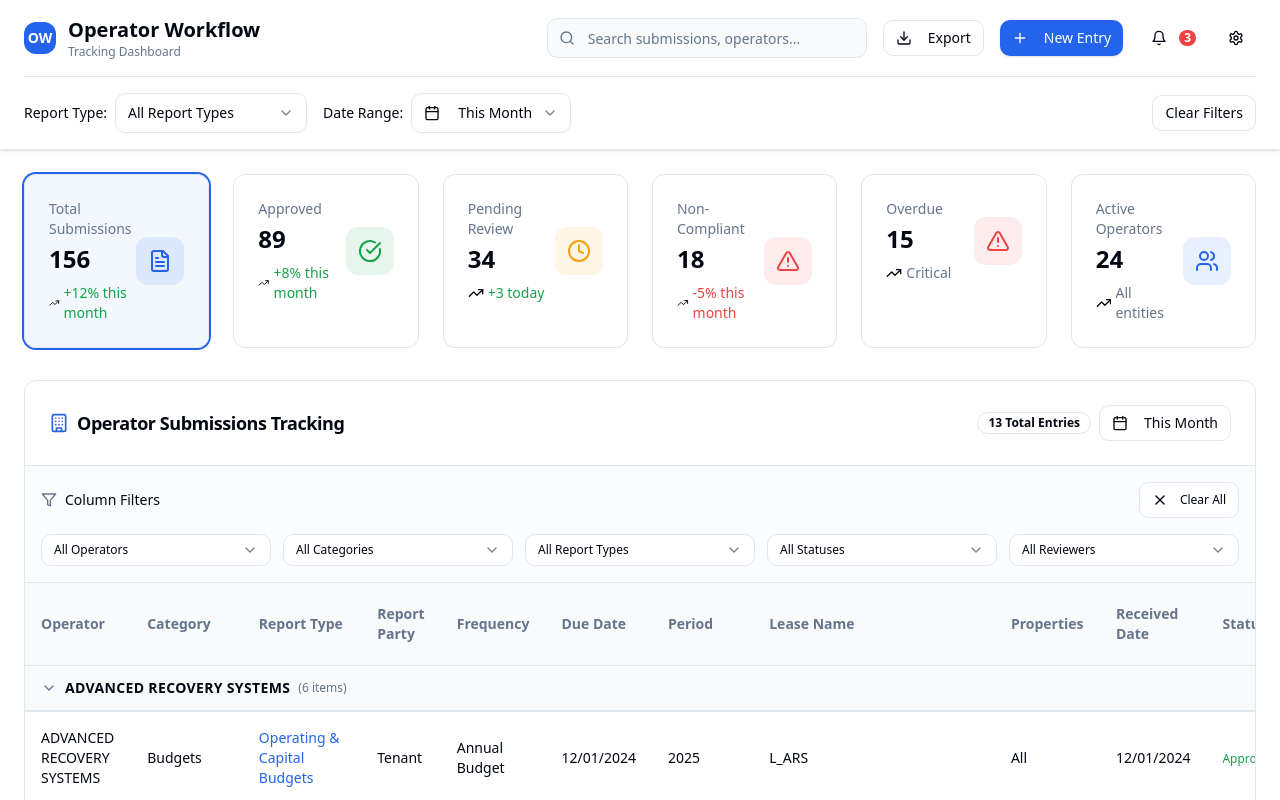
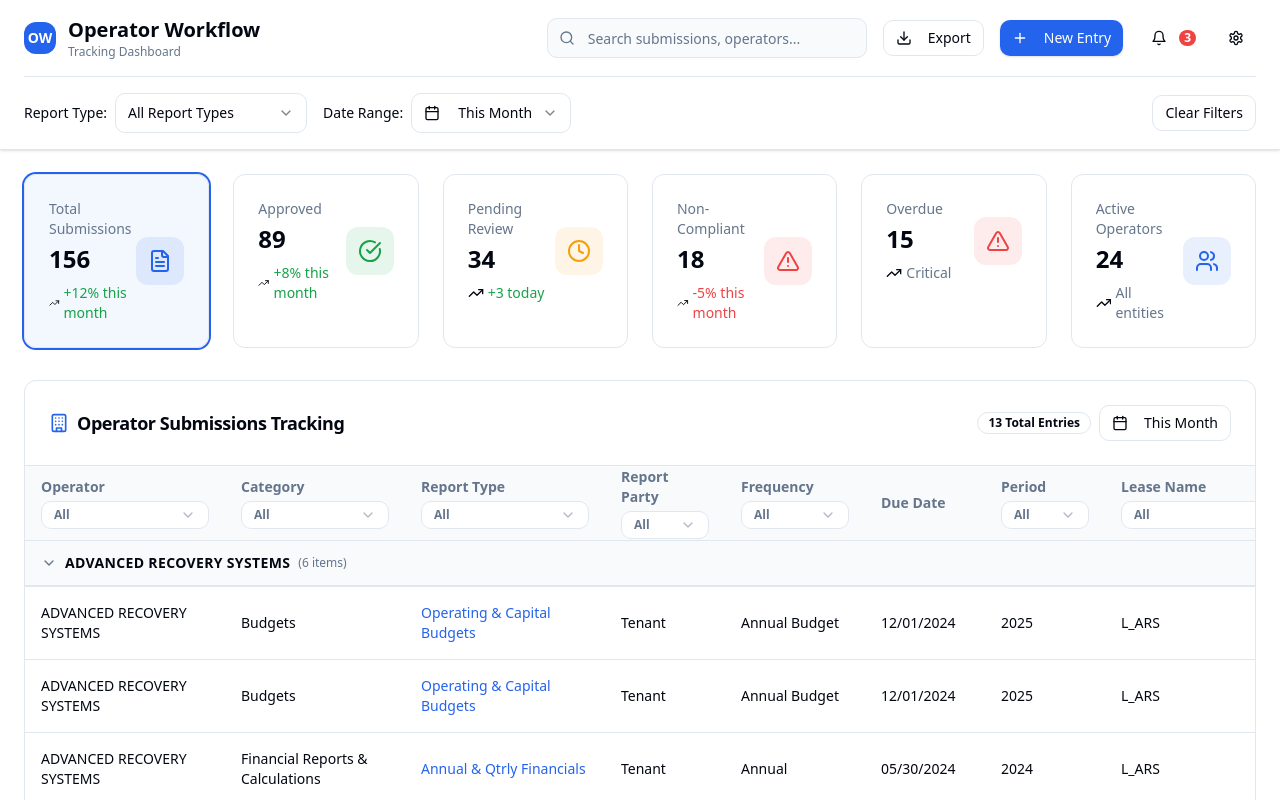
Before and after one commit to sipsoh/operator-admin-dashboard, a React (Vite) app: page / in a window 1280 px wide. Shown: the top 800 px of the page. Built offline with nearby package versions, Linux system fonts and the light colour scheme.

Commit message:
Integrate column filters
Integrate column filters into the table headers for a more cohesive user experience.

```diff
--- a/src/components/SubmissionTable.tsx
+++ b/src/components/SubmissionTable.tsx
@@ -458,105 +458,185 @@ export const SubmissionTable = ({
         </div>
       </CardHeader>
       <CardContent className="p-0">
-        {/* Filters Row */}
-        <div className="p-4 border-b border-border bg-muted/30">
-          <div className="flex items-center justify-between mb-4">
-            <div className="flex items-center space-x-2">
-              <Filter className="h-4 w-4 text-muted-foreground" />
-              <span className="text-sm font-medium">Column Filters</span>
-            </div>
-            <Button
-              variant="outline"
-              size="sm"
-              onClick={clearAllFilters}
-              className="text-xs"
-            >
-              <X className="h-3 w-3 mr-1" />
-              Clear All
-            </Button>
-          </div>
-          <div className="grid grid-cols-5 gap-3">
+        <div className="overflow-x-auto">
+          <Table>
+            <TableHeader>
+              <TableRow className="bg-muted/50">
+                <TableHead className="font-semibold min-w-[200px]">
+                  <div className="space-y-1">
+                    <div>Operator</div>
                     <Select value={columnFilters.operator} onValueChange={(value) => updateColumnFilter("operator", value)}>
-              <SelectTrigger className="h-8 text-xs">
-                <SelectValue placeholder="Operator" />
+                      <SelectTrigger className="h-7 text-xs">
+                        <SelectValue placeholder="All" />
                       </SelectTrigger>
                       <SelectContent>
-                <SelectItem value="all">All Operators</SelectItem>
+                        <SelectItem value="all">All</SelectItem>
                         {getUniqueValues("operator").map(value => (
                           <SelectItem key={value} value={value}>{value}</SelectItem>
                         ))}
                       </SelectContent>
                     </Select>
-
+                  </div>
+                </TableHead>
+                <TableHead className="font-semibold min-w-[180px]">
+                  <div className="space-y-1">
+                    <div>Category</div>
                     <Select value={columnFilters.category} onValueChange={(value) => updateColumnFilter("category", value)}>
-              <SelectTrigger className="h-8 text-xs">
-                <SelectValue placeholder="Category" />
+                      <SelectTrigger className="h-7 text-xs">
+                        <SelectValue placeholder="All" />
                       </SelectTrigger>
                       <SelectContent>
-                <SelectItem value="all">All Categories</SelectItem>
+                        <SelectItem value="all">All</SelectItem>
                         {getUniqueValues("category").map(value => (
                           <SelectItem key={value} value={value}>{value}</SelectItem>
                         ))}
                       </SelectContent>
                     </Select>
-
+                  </div>
+                </TableHead>
+                <TableHead className="font-semibold min-w-[200px]">
+                  <div className="space-y-1">
+                    <div>Report Type</div>
                     <Select value={columnFilters.reportType} onValueChange={(value) => updateColumnFilter("reportType", value)}>
-              <SelectTrigger className="h-8 text-xs">
-                <SelectValue placeholder="Report Type" />
+                      <SelectTrigger className="h-7 text-xs">
+                        <SelectValue placeholder="All" />
                       </SelectTrigger>
                       <SelectContent>
-                <SelectItem value="all">All Report Types</SelectItem>
+                        <SelectItem value="all">All</SelectItem>
                         {getUniqueValues("reportType").map(value => (
                           <SelectItem key={value} value={value}>{value}</SelectItem>
                         ))}
                       </SelectContent>
                     </Select>
-
-            <Select value={columnFilters.status} onValueChange={(value) => updateColumnFilter("status", value)}>
-              <SelectTrigger className="h-8 text-xs">
-                <SelectValue placeholder="Status" />
+                  </div>
+                </TableHead>
+                <TableHead className="font-semibold min-w-[120px]">
+                  <div className="space-y-1">
+                    <div>Report Party</div>
+                    <Select value={columnFilters.reportParty} onValueChange={(value) => updateColumnFilter("reportParty", value)}>
+                      <SelectTrigger className="h-7 text-xs">
+                        <SelectValue placeholder="All" />
                       </SelectTrigger>
                       <SelectContent>
-                <SelectItem value="all">All Statuses</SelectItem>
+                        <SelectItem value="all">All</SelectItem>
+                        {getUniqueValues("reportParty").map(value => (
+                          <SelectItem key={value} value={value}>{value}</SelectItem>
+                        ))}
+                      </SelectContent>
+                    </Select>
+                  </div>
+                </TableHead>
+                <TableHead className="font-semibold min-w-[140px]">
+                  <div className="space-y-1">
+                    <div>Frequency</div>
+                    <Select value={columnFilters.frequency} onValueChange={(value) => updateColumnFilter("frequency", value)}>
+                      <SelectTrigger className="h-7 text-xs">
+                        <SelectValue placeholder="All" />
+                      </SelectTrigger>
+                      <SelectContent>
+                        <SelectItem value="all">All</SelectItem>
+                        {getUniqueValues("frequency").map(value => (
+                          <SelectItem key={value} value={value}>{value}</SelectItem>
+                        ))}
+                      </SelectContent>
+                    </Select>
+                  </div>
+                </TableHead>
+                <TableHead className="font-semibold min-w-[120px]">Due Date</TableHead>
+                <TableHead className="font-semibold min-w-[120px]">
+                  <div className="space-y-1">
+                    <div>Period</div>
+                    <Select value={columnFilters.period} onValueChange={(value) => updateColumnFilter("period", value)}>
+                      <SelectTrigger className="h-7 text-xs">
+                        <SelectValue placeholder="All" />
+                      </SelectTrigger>
+                      <SelectContent>
+                        <SelectItem value="all">All</SelectItem>
+                        {getUniqueValues("period").map(value => (
+                          <SelectItem key={value} value={value}>{value}</SelectItem>
+                        ))}
+                      </SelectContent>
+                    </Select>
+                  </div>
+                </TableHead>
+                <TableHead className="font-semibold min-w-[180px]">
+                  <div className="space-y-1">
+                    <div>Lease Name</div>
+                    <Select value={columnFilters.leaseName} onValueChange={(value) => updateColumnFilter("leaseName", value)}>
+                      <SelectTrigger className="h-7 text-xs">
+                        <SelectValue placeholder="All" />
+                      </SelectTrigger>
+                      <SelectContent>
+                        <SelectItem value="all">All</SelectItem>
+                        {getUniqueValues("leaseName").map(value => (
+                          <SelectItem key={value} value={value}>{value}</SelectItem>
+                        ))}
+                      </SelectContent>
+                    </Select>
+                  </div>
+                </TableHead>
+                <TableHead className="font-semibold min-w-[140px]">
+                  <div className="space-y-1">
+                    <div>Properties</div>
+                    <Select value={columnFilters.properties} onValueChange={(value) => updateColumnFilter("properties", value)}>
+                      <SelectTrigger className="h-7 text-xs">
+                        <SelectValue placeholder="All" />
+                      </SelectTrigger>
+                      <SelectContent>
+                        <SelectItem value="all">All</SelectItem>
+                        {getUniqueValues("properties").map(value => (
+                          <SelectItem key={value} value={value}>{value}</SelectItem>
+                        ))}
+                      </SelectContent>
+                    </Select>
+                  </div>
+                </TableHead>
+                <TableHead className="font-semibold min-w-[120px]">Received Date</TableHead>
+                <TableHead className="font-semibold min-w-[120px]">
+                  <div className="space-y-1">
+                    <div>Status</div>
+                    <Select value={columnFilters.status} onValueChange={(value) => updateColumnFilter("status", value)}>
+                      <SelectTrigger className="h-7 text-xs">
+                        <SelectValue placeholder="All" />
+                      </SelectTrigger>
+                      <SelectContent>
+                        <SelectItem value="all">All</SelectItem>
                         {getUniqueValues("status").map(value => (
                           <SelectItem key={value} value={value}>{value}</SelectItem>
                         ))}
                       </SelectContent>
                     </Select>
-
+                  </div>
+                </TableHead>
+                <TableHead className="font-semibold min-w-[140px]">
+                  <div className="space-y-1">
+                    <div>Reviewer/Approver</div>
                     <Select value={columnFilters.reviewerApprover} onValueChange={(value) => updateColumnFilter("reviewerApprover", value)}>
-              <SelectTrigger className="h-8 text-xs">
-                <SelectValue placeholder="Reviewer" />
+                      <SelectTrigger className="h-7 text-xs">
+                        <SelectValue placeholder="All" />
                       </SelectTrigger>
                       <SelectContent>
-                <SelectItem value="all">All Reviewers</SelectItem>
+                        <SelectItem value="all">All</SelectItem>
                         {getUniqueValues("reviewerApprover").map(value => (
                           <SelectItem key={value} value={value}>{value}</SelectItem>
                         ))}
                       </SelectContent>
                     </Select>
                   </div>
-        </div>
-
-        <div className="overflow-x-auto">
-          <Table>
-            <TableHeader>
-              <TableRow className="bg-muted/50">
-                <TableHead className="font-semibold">Operator</TableHead>
-                <TableHead className="font-semibold">Category</TableHead>
-                <TableHead className="font-semibold">Report Type</TableHead>
-                <TableHead className="font-semibold">Report Party</TableHead>
-                <TableHead className="font-semibold">Frequency</TableHead>
-                <TableHead className="font-semibold">Due Date</TableHead>
-                <TableHead className="font-semibold">Period</TableHead>
-                <TableHead className="font-semibold">Lease Name</TableHead>
-                <TableHead className="font-semibold">Properties</TableHead>
-                <TableHead className="font-semibold">Received Date</TableHead>
-                <TableHead className="font-semibold">Status</TableHead>
-                <TableHead className="font-semibold">Reviewer/Approver</TableHead>
-                <TableHead className="font-semibold"># of Days under Status</TableHead>
-                <TableHead className="font-semibold">Comments</TableHead>
-                <TableHead className="w-12"></TableHead>
+                </TableHead>
+                <TableHead className="font-semibold min-w-[120px]"># of Days under Status</TableHead>
+                <TableHead className="font-semibold min-w-[200px]">Comments</TableHead>
+                <TableHead className="w-12">
+                  <Button
+                    variant="ghost"
+                    size="sm"
+                    onClick={clearAllFilters}
+                    className="h-7 text-xs"
+                    title="Clear all filters"
+                  >
+                    <X className="h-3 w-3" />
+                  </Button>
+                </TableHead>
               </TableRow>
             </TableHeader>
             <TableBody>
```
Lines whose indentation alone changed are shown as unchanged.
